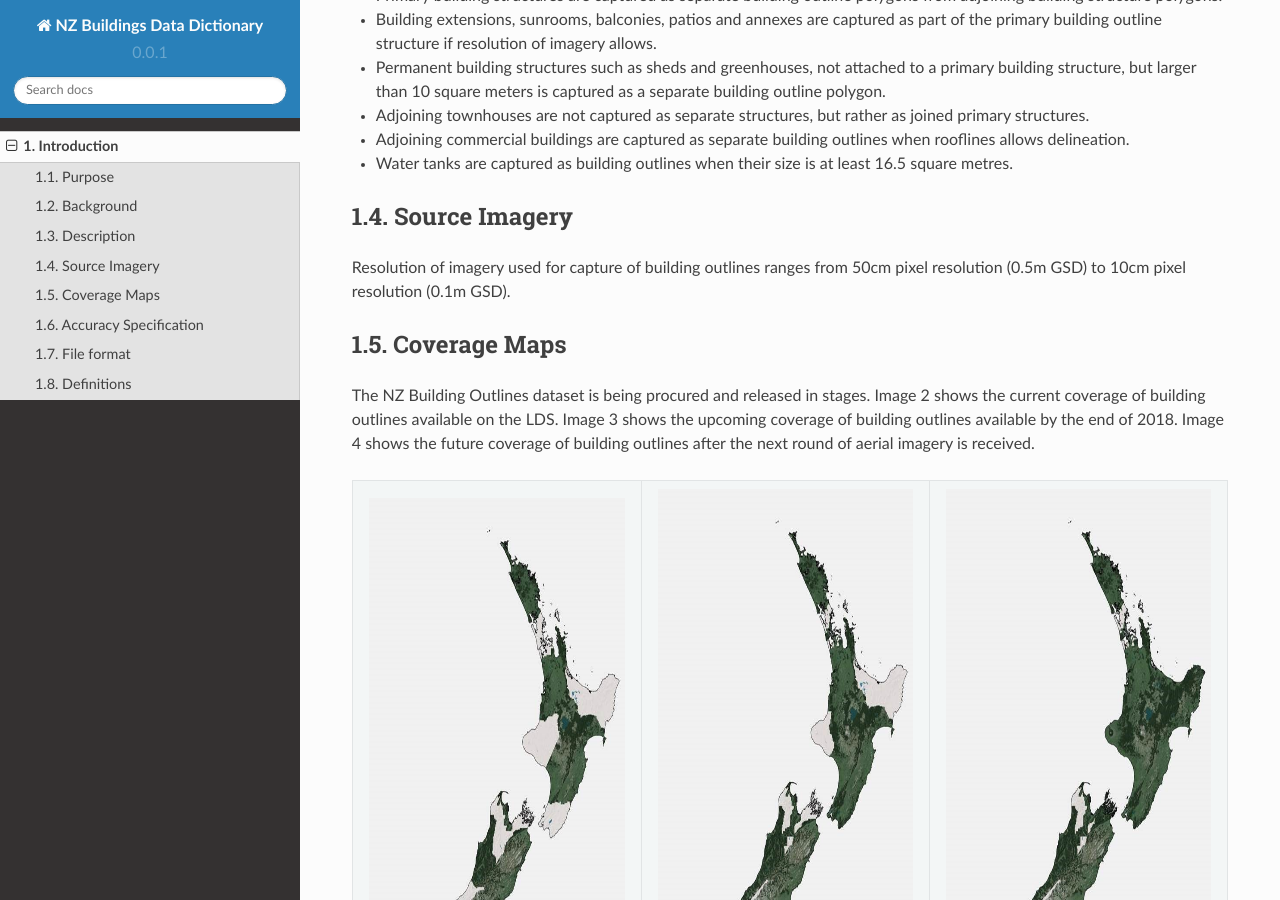
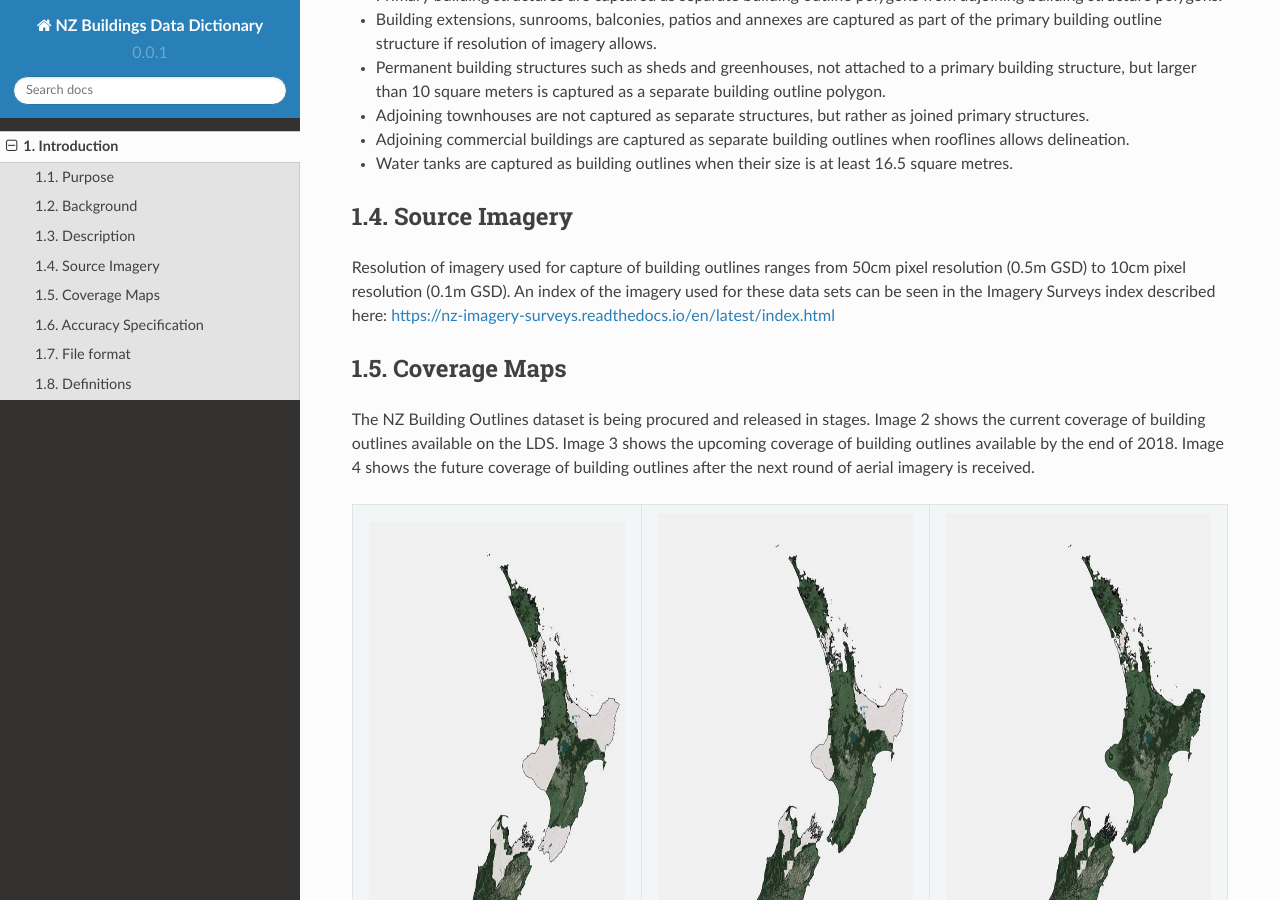
Before and after one commit to linz/nz-buildings, a Sphinx documentation site: the page built from docs/source/introduction.rst, in a window 1280 px wide and 900 px high, scrolled down 1549 px. Built offline with Sphinx 7.4.7 and the Read the Docs theme 2.0.0, drawn with Linux system fonts in a browser that asks for light colours; pages that are not in the unit, such as notebooks, are missing from menus.

Commit message:
Update one URL link

```diff
--- a/docs/source/introduction.rst
+++ b/docs/source/introduction.rst
@@ -45,7 +45,8 @@ Building polygons in the building outlines data are defined by the following cri
 Source Imagery
 ---------------------------
 
-Resolution of imagery used for capture of building outlines ranges from 50cm pixel resolution (0.5m GSD) to 10cm pixel resolution (0.1m GSD).
+Resolution of imagery used for capture of building outlines ranges from 50cm pixel resolution (0.5m GSD) to 10cm pixel resolution (0.1m GSD). An index of the imagery used for these data sets can be seen in the Imagery Surveys index described here: https://nz-imagery-surveys.readthedocs.io/en/latest/index.html
+
 
 Coverage Maps
 ---------------------------
```
